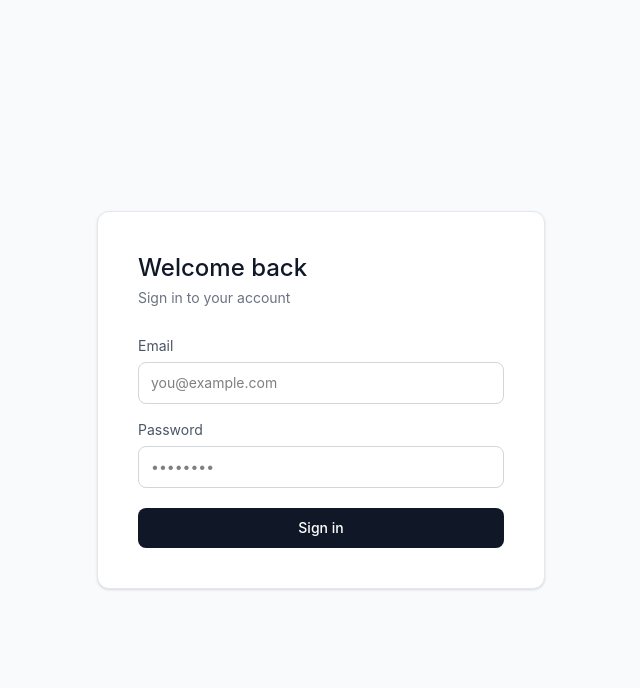
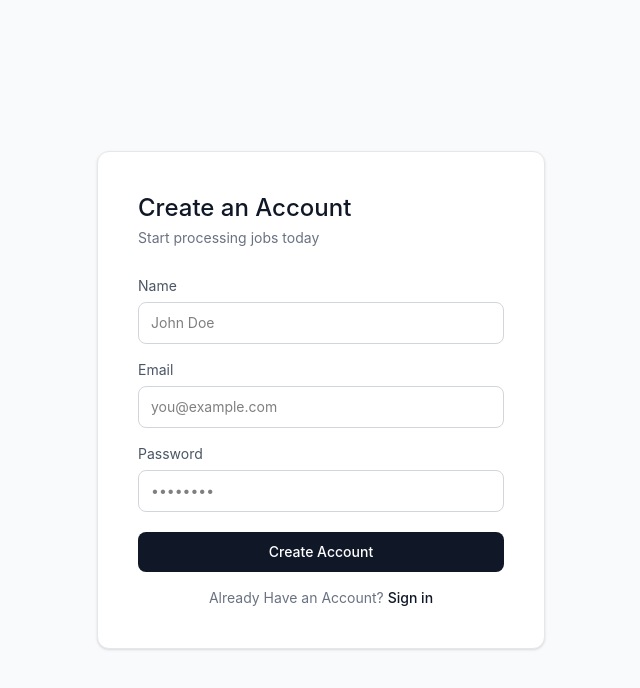
Before and after one commit to AnilMende/Scalable-Job-Processing-and-Notification-System, a React app in the folder frontend/: page /register in a window 1280 px wide. Shown: the top 688 px of the page, without its empty margins (319-959 px from the left). Built offline with nearby package versions, Linux system fonts and the light colour scheme; no server answers; the HTML template or start-up script is replaced by a standard one.

Commit message:
fixed dashboard authentication

```diff
--- a/frontend/src/App.jsx
+++ b/frontend/src/App.jsx
@@ -1,18 +1,21 @@
 import React from "react";
 
 import { Toaster } from "react-hot-toast";
-import { Routes, Route } from "react-router-dom";
+import { Routes, Route, Navigate } from "react-router-dom";
 
 import Login from "./pages/Login.jsx";
 import Dashboard from "./pages/Dashboard.jsx";
+import Register from "./pages/Register.jsx";
+
 const App = () => {
-  return(
+  return (
     <div className="App">
-      <Toaster position="top-center"/>
+      <Toaster position="top-center" />
       <Routes>
-        <Route path="/login" element={<Login/>}/>
-        <Route path="/dashboard" element={<Dashboard/>}/>
-        <Route path="*" element={<Login/>}/>
+        <Route path="/login" element={<Login />} />
+        <Route path="/register" element={<Register />} />
+        <Route path="/dashboard" element={<Dashboard />} />
+        <Route path="*" element={<Navigate to="/login" />} />
       </Routes>
     </div>
   )
--- a/frontend/src/components/ActivityFeed.jsx
+++ b/frontend/src/components/ActivityFeed.jsx
@@ -3,7 +3,7 @@ import { motion } from "framer-motion";
 const ActivityFeed = ({ activities }) => {
     return (
 
-        <div className="bg-white rounded-2xl shadow p-4 h-[75] overflow-y-auto">
+        <div className="bg-white rounded-2xl shadow p-4 h-[300px] overflow-y-auto">
             <h2 className="font-semibold mb-3">Live Activity</h2>
 
             {activities.length === 0 ? (
--- a/frontend/src/pages/Dashboard.jsx
+++ b/frontend/src/pages/Dashboard.jsx
@@ -1,9 +1,10 @@
 
 import { useEffect, useRef, useState } from "react";
+import { useNavigate } from "react-router-dom";
 import axios from "axios";
+import toast from "react-hot-toast";
+
 import { socket } from "../socket.js";
-
-import toast from "react-hot-toast";
 import Charts from "../components/Charts.jsx";
 import ActivityFeed from "../components/ActivityFeed.jsx";
 import StatusBadge from "../components/StatusBadge.jsx";
@@ -30,6 +31,21 @@ const Dashboard = () => {
         completed: 0,
         time: Date.now()
     })
+
+    const navigate = useNavigate();
+
+    // Handling logout
+    const handleLogout = async () => {
+        try {
+            await api.post("/api/auth/logout");
+            navigate("/login");
+        } catch (error) {
+            console.error("Logout error", error);
+        } finally {
+            navigate("/login");
+            toast.success("Logged Out Successfully");
+        }
+    }
 
 
     // Fetch stats
@@ -176,20 +192,33 @@ const Dashboard = () => {
             <div className="flex justify-between items-center mb-8">
                 <h1 className="text-2xl font-bold">Job Processing Dashboard</h1>
 
-                <div className="flex items-center gap-3">
+                <div className="flex items-center gap-4">
+                    {/* Live indicator */}
+                    <div className="flex items-center gap-2">
                         <span className="h-3 w-3 bg-green-500 rounded-full animate-pulse"></span>
                         <span className="text-sm text-gray-500">System Live</span>
                     </div>
 
+                    {/* Create job */}
                     <button
                         onClick={createJob}
                         className="bg-linear-to-r from-blue-600 to-indigo-600
                        text-white px-5 py-2 rounded-xl
                        shadow hover:scale-105 active:scale-95
-               transition duration-200 mb-6 cursor-pointer"
+                       transition duration-200 cursor-pointer"
                     >
                         + Create Job
                     </button>
+
+                    {/* Logout */}
+                    <button
+                        onClick={handleLogout}
+                        className="text-sm text-white bg-red-500 border border-red-300 rounded-lg
+                        px-3 py-2 hover:bg-red-600 transition-colors cursor-pointer"
+                    >
+                        Sign out
+                    </button>
+                </div>
             </div>
 
             {/* Stats */}
--- a/frontend/src/pages/Login.jsx
+++ b/frontend/src/pages/Login.jsx
@@ -1,14 +1,13 @@
 import { useState } from "react";
-import { useNavigate } from "react-router-dom";
-import api from "../api/axios";
+import { Link, useNavigate } from "react-router-dom";
+import api from "../api/axios.js";
+import toast from "react-hot-toast";
 
 const Login = () => {
 
     const [email, setEmail] = useState("");
 
     const [password, setPassword] = useState("");
-
-    const [error, setError] = useState("");
 
     const navigate = useNavigate()
 
@@ -19,9 +18,10 @@ const Login = () => {
             //these sets the cookies in the browser
             await api.post("/api/auth/login", { email, password })
             //redirect after login
+            toast.success("Logged in successfully");
             navigate("/dashboard");
         } catch (error) {
-            setEmail("Invalid credentials");
+            toast.error("Invalid email or password")
         }
     };
 
@@ -58,10 +58,6 @@ const Login = () => {
                         />
                     </div>
 
-                    {error && (
-                        <p className="text-sm text-red-500">{error}</p>
-                    )}
-
                     <button
                         type="submit"
                         className="w-full mt-1 bg-gray-900 text-white rounded-lg py-2.5
@@ -69,6 +65,14 @@ const Login = () => {
                     >
                         Sign in
                     </button>
+
+                    <p className="text-center text-sm text-gray-500 mt-2">
+                        Don't have an account?{" "}
+                        <Link to="/register" className="text-gray-900 font-medium hover:underline">
+                            Sign up
+                        </Link>
+                    </p>
+
                 </form>
             </div>
         </div>
--- /dev/null
+++ b/frontend/src/pages/Register.jsx
@@ -0,0 +1,98 @@
+import { useState } from "react";
+import { Link, useNavigate } from "react-router-dom";
+import toast from "react-hot-toast";
+import api from "../api/axios.js";
+
+const Register = () => {
+
+    const [form, setForm] = useState({ username: "", email: "", password: "" });
+
+    const naivgate = useNavigate();
+
+    const handleChange = (e) => {
+        setForm((prev) => ({ ...prev, [e.target.name]: e.target.value }));
+    }
+
+    const handleRegister = async (e) => {
+        e.preventDefault();
+
+        try {
+            await api.post("/api/auth/register", form);
+            toast.success("Registration Successfull");
+            naivgate("/login");
+
+        } catch (error) {
+            toast.error("Registration Failed");
+        }
+    };
+
+    return (
+        <div className="min-h-screen flex items-center justify-center bg-gray-50">
+            <div className="bg-white border border-gray-200 rounded-xl shadow-sm p-10 w-full max-w-md">
+
+                <h2 className="text-2xl font-medium text-gray-900 mb-1">Create an Account</h2>
+                <p className="text-sm text-gray-500 mb-7">Start processing jobs today</p>
+
+                <form onSubmit={handleRegister} className="flex flex-col gap-4">
+
+                    <div>
+                        <label className="block text-sm text-gray-600 mb-1.5">Name</label>
+                        <input
+                            type="text"
+                            name="username"
+                            placeholder="John Doe"
+                            value={form.name}
+                            onChange={handleChange}
+                            className="w-full border border-gray-300 rounded-lg px-3 py-2.5 text-sm
+                            focus:outline-none focus:ring-2 focus:ring-gray-400"
+                        />
+                    </div>
+
+                    <div>
+                        <label className="block text-sm text-gray-600 mb-1.5">Email</label>
+                        <input
+                            type="email"
+                            name="email"
+                            placeholder="you@example.com"
+                            value={form.email}
+                            onChange={handleChange}
+                            className="w-full border border-gray-300 rounded-lg px-3 py-2.5 text-sm
+                            focus:outline-none focus:ring-2 focus:ring-gray-400"
+                        />
+                    </div>
+
+                    <div>
+                        <label className="block text-sm text-gray-600 mb-1.5">Password</label>
+                        <input
+                            type="password"
+                            name="password"
+                            placeholder="••••••••"
+                            value={form.password}
+                            onChange={handleChange}
+                            className="w-full border border-gray-300 rounded-lg px-3 py-2.5 text-sm
+                            focus:outline-none focus:ring-2 focus:ring-gray-400"
+                        />
+                    </div>
+
+                    <button type="submit"
+                        className="w-full mt-1 bg-gray-900 text-white rounded-lg py-2.5
+                    text-sm font-medium hover:bg-gray-700 transition-colors cursor-pointer"
+                    >
+                        Create Account
+                    </button>
+
+                    <p className="text-center text-sm text-gray-500">
+                        Already Have an Account?{" "}
+                        <Link to="/login" className="text-gray-900 font-medium hover:underline" >
+                            Sign in
+                        </Link>
+                    </p>
+                </form>
+
+
+            </div>
+        </div>
+    )
+}
+
+export default Register;
```
Lines whose indentation alone changed are shown as unchanged.
